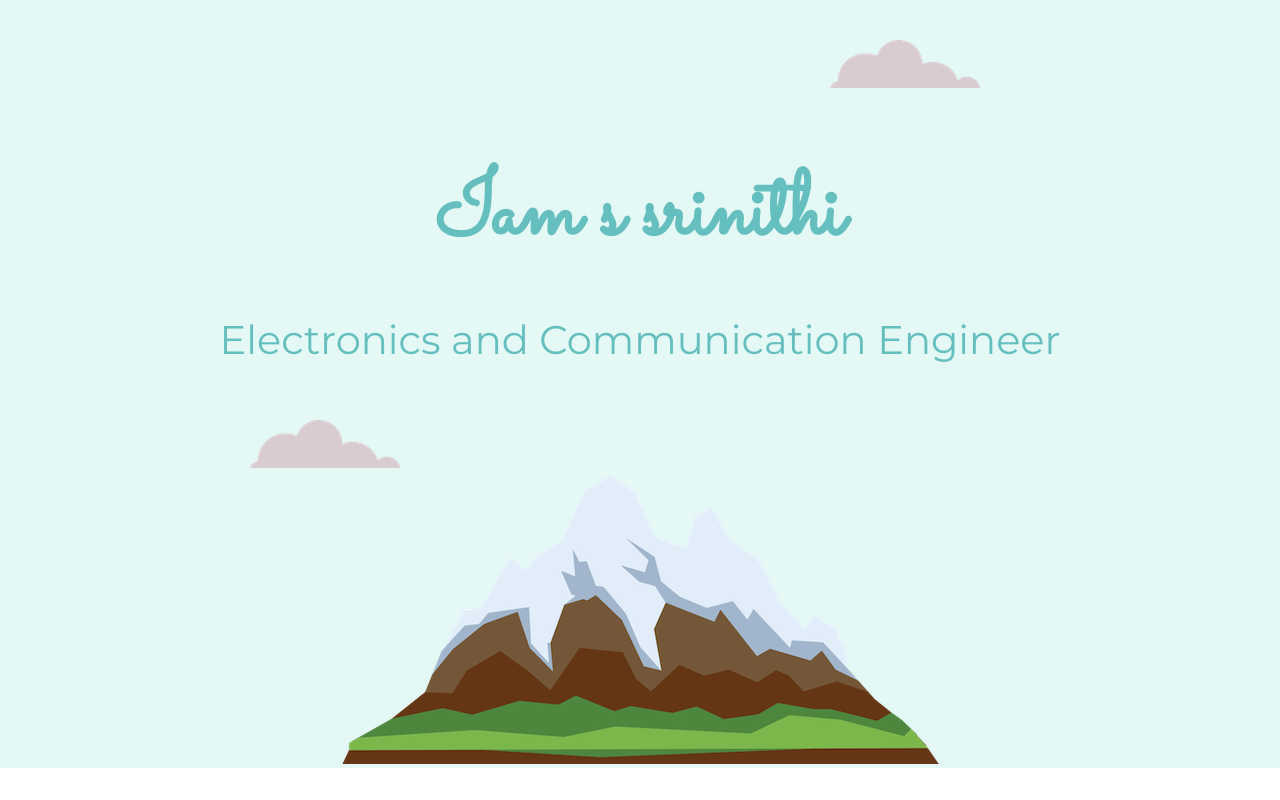
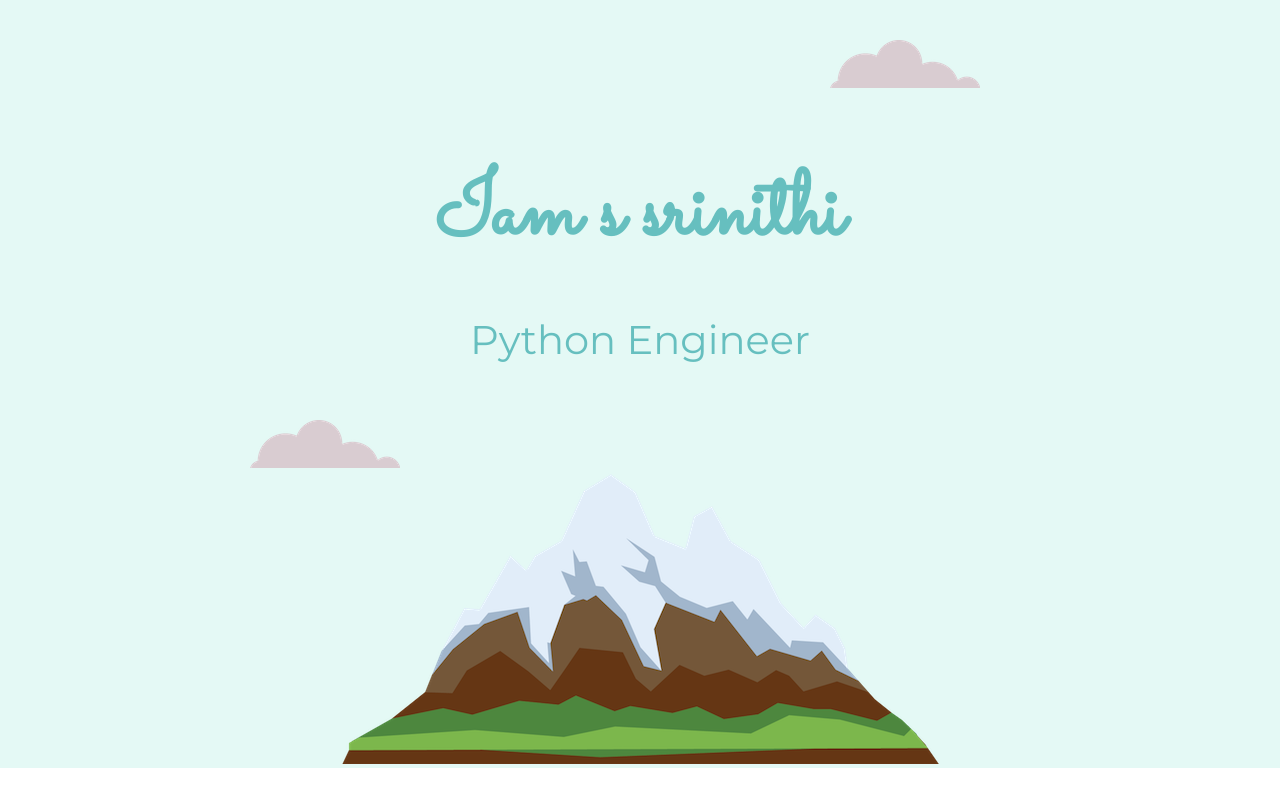
Before and after one commit to srinithiiii/profile, a plain HTML site: page index.html in a window 1280 px wide. Shown: the top 800 px of the page. Drawn offline with Linux system fonts and the light colour scheme.

Commit message:
changed title

```diff
--- a/index.html
+++ b/index.html
@@ -2,7 +2,7 @@
 <html>
 <head>
   <meta charset="utf-8">
-  <title>MY CV</title>
+  <title>Srinithi's Profile</title>
   <link rel="stylesheet" href="css/styles.css">
   <link href="https://fonts.googleapis.com/css?family=Merriweather|Montserrat|Sacramento" rel="stylesheet">
   <link rel="icon" href="favicon.ico">
@@ -13,7 +13,7 @@
     <img class="top-cloud" src="images/clouddd.png" alt="cloud">
     <div class="title-text">
       <h1>Iam s srinithi</h1>
-      <h2>Electronics and Communication Engineer</h2>
+      <h2>Python Engineer</h2>
     </div>
     <img class="bottom-cloud" src="images/clouddd.png" alt="cloud">
     <img class="mountain" src="images/mountain.png" alt="mountain-img">
```
